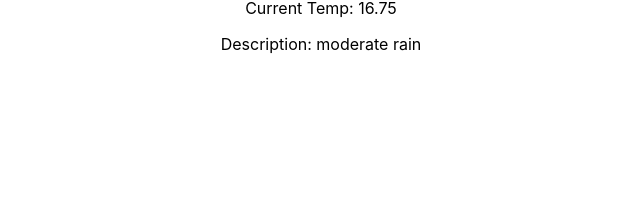
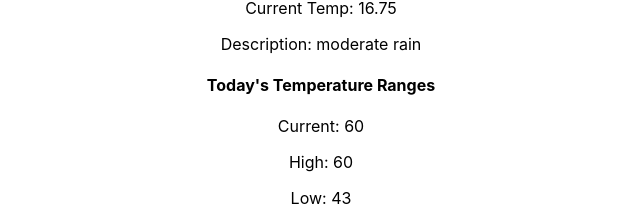
Before and after one commit to Custom-Weather/Custom-Weather-FE, a React (Create React App) app: page /dashboard in a window 1280 px wide. Shown: the part 1014-1235 px from the top of the page, without its empty margins (319-959 px from the left). Before the commit the page ends 1084 px from the top, so only its background shows below. Built offline with nearby package versions, Linux system fonts and the light colour scheme.

Commit message:
Create current high low temperature component

```diff
--- a/src/LocationForm.js
+++ b/src/LocationForm.js
@@ -26,7 +26,7 @@ class LocationForm extends Component {
           </label>
           <button type="submit">Submit</button>
         </form>
-        {console.log(this.props)}
+        location = {console.log(this.props)}
       </div>
     );
   }
--- a/src/LocationTempRange.js
+++ b/src/LocationTempRange.js
@@ -1,8 +1,17 @@
 import React, { Component } from 'react';
 import './LocationTempRange.css';
+import LocationForm from './LocationForm';
 
-const LocationTempRange = () => {
+
+const LocationTempRange = ({ current, high, low }) => {
   return (
-
+    <div className='location-temp-range'>
+      <h4> Today's Temperature Ranges </h4>
+      <p>Current: {current}</p>
+      <p>High: {high}</p>
+      <p>Low: {low}</p>
+    </div>
   )
 }
+
+export default LocationTempRange;
--- a/src/Weather.js
+++ b/src/Weather.js
@@ -1,6 +1,7 @@
 import React from 'react';
 import SunriseSunset from './SunriseSunset'
 import HourlyForecast from './HourlyForecast'
+import LocationTempRange from './LocationTempRange'
 import Navbar from './Navbar'
 
 const Weather = ({weather}) => {
@@ -21,6 +22,11 @@ const Weather = ({weather}) => {
     sunset={Date(weather.sunset * 1000).split(" ")[4]}/>
 
     {hourlyForecast}
+
+    <LocationTempRange
+    current={weather.current}
+    high={weather.high}
+    low={weather.low}/>
     </div>
   )
 }
```
